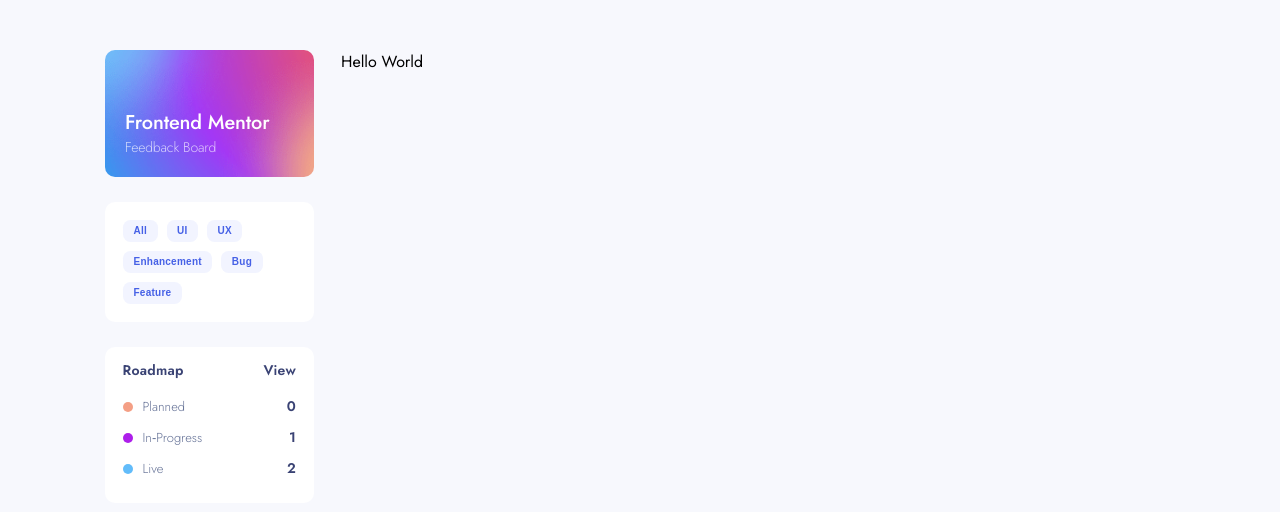
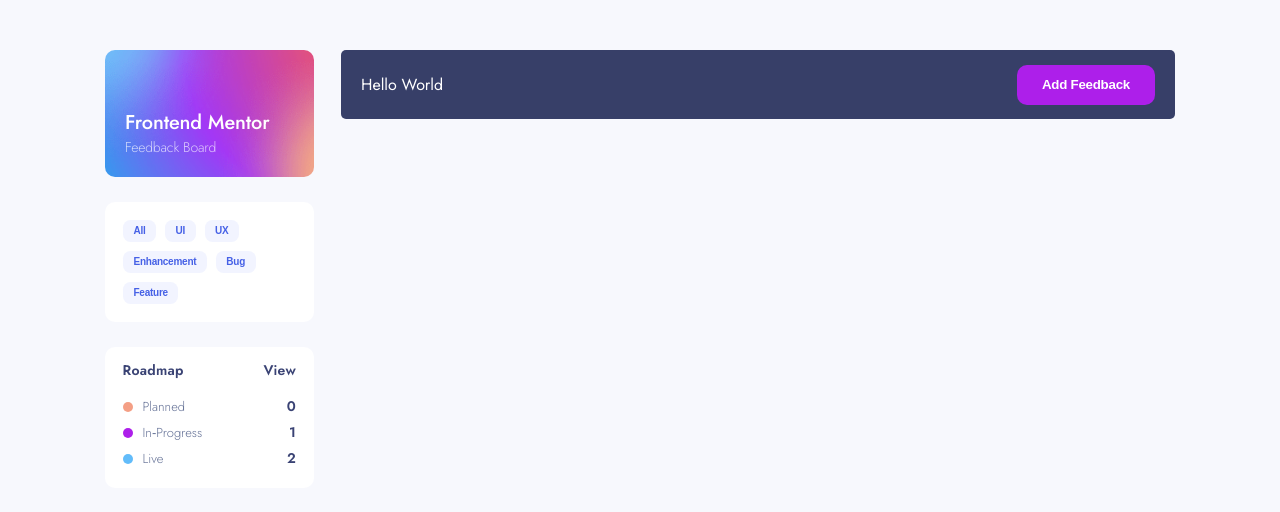
Before and after one commit to DanilKuznet1/React-Projects, a React (Create React App) app in the folder product feedback board/product-feedback-app/: page / in a window 1280 px wide. Shown: the top 512 px of the page. Built offline with nearby package versions, Linux system fonts and the light colour scheme.

Commit message:
header is done
just need to insert other components

```diff
--- a/product feedback board/product-feedback-app/src/App.js
+++ b/product feedback board/product-feedback-app/src/App.js
@@ -5,11 +5,14 @@
 import Flex from "./Components/Flex";
 import Features from "./Components/Features";
 import RoadmapInfo from "./Components/RoadmapInfo";
+import HeaderWrapper from "./Components/HeaderWrapper";
 
 const theme = {
   colors: {
     purple: "#AD1FEA",
+    purpleHover: "#C75AF6",
     blue: "#4661E6",
+    blueHover: "#CFD7FF",
     lightBlue: "#62BCFA",
     darkNavy: "#373F68",
     lightNavy: "#3A4374",
@@ -42,7 +45,7 @@
             <RoadmapInfo />
           </Flex>
           <Flex gap="2.5rem" direction="column">
-            Hello World
+            <HeaderWrapper />
           </Flex>
         </Container>
       </>
--- a/product feedback board/product-feedback-app/src/Components/Button.js
+++ b/product feedback board/product-feedback-app/src/Components/Button.js
@@ -1,9 +1,17 @@
-import { FeaturesButton } from "./styles/Button.styled";
+import { StyledButton, FeaturesButton } from "./styles/Button.styled";
 
-export default function Button({ bg, children, color }) {
-  return (
-    <FeaturesButton color={color} bg={bg}>
-      {children}
-    </FeaturesButton>
-  );
+export default function Button({ bg, children, color, features, ...rest }) {
+  if (features) {
+    return (
+      <FeaturesButton color={color} bg={bg}>
+        {children}
+      </FeaturesButton>
+    );
+  } else {
+    return (
+      <StyledButton color={color} bg={bg}>
+        {children}
+      </StyledButton>
+    );
+  }
 }
--- a/product feedback board/product-feedback-app/src/Components/Features.js
+++ b/product feedback board/product-feedback-app/src/Components/Features.js
@@ -9,7 +9,13 @@
       <StyledFeatures>
         {featureNames.map((name, index) => {
           return (
-            <Button key={index} color="blue" bg="mediumGray">
+            <Button
+              onClick={() => console.log({ name })}
+              features
+              key={index}
+              color="blue"
+              bg="mediumGray"
+            >
               {name}
             </Button>
           );
--- a/product feedback board/product-feedback-app/src/Components/Flex.js
+++ b/product feedback board/product-feedback-app/src/Components/Flex.js
@@ -4,6 +4,7 @@
   return (
     <>
       <StyledFlex
+        mb={props.mb}
         content={props.content}
         align={props.align}
         gap={props.gap}
--- /dev/null
+++ b/product feedback board/product-feedback-app/src/Components/HeaderWrapper.js
@@ -0,0 +1,17 @@
+import { StyledHeaderWrapper } from "./styles/HeaderWrapper.styled";
+import Button from "./Button";
+import Flex from "./Flex";
+
+export default function HeaderWrapper() {
+  return (
+    <StyledHeaderWrapper>
+      {/* here I will import other components such as Suggestions(), SortBy(), Button() */}
+      <Flex align="center" content="space-between">
+        Hello World
+        <Button color="white" bg="purple">
+          Add Feedback
+        </Button>
+      </Flex>
+    </StyledHeaderWrapper>
+  );
+}
--- a/product feedback board/product-feedback-app/src/Components/RoadmapData.js
+++ b/product feedback board/product-feedback-app/src/Components/RoadmapData.js
@@ -25,7 +25,7 @@
       <StyledRoadmapData>
         {roadmapData.map((data, index) => {
           return (
-            <Flex key={index} content="space-between">
+            <Flex key={index} content="space-between" mb=".5rem">
               <div>
                 <SpanCircle bg={data.bg}></SpanCircle>
                 <h5>{data.text}</h5>
--- a/product feedback board/product-feedback-app/src/Components/styles/Button.styled.js
+++ b/product feedback board/product-feedback-app/src/Components/styles/Button.styled.js
@@ -4,24 +4,31 @@
   background-color: ${(props) => props.theme.colors[props.bg]};
   border: none;
   border-radius: 1rem;
-  padding: 1.5rem 2.5rem;
+  padding: 1.25rem 2.5rem;
   font-weight: 600;
-  color: #fff;
-  letter-spacing: 0.025rem;
+  color: ${(props) => props.theme.colors[props.color]};
+  letter-spacing: -0.25px;
   cursor: pointer;
+
+  &:hover {
+    background-color: ${(props) => props.theme.colors[props.bg + "Hover"]};
+  }
 `;
 
 export const FeaturesButton = styled(StyledButton)`
   padding: 0.55rem 1.05rem;
   font-size: 1rem;
   font-weight: 500;
-  color: ${(props) => props.theme.colors[props.color]};
   border-radius: 0.75rem;
   transition: all 0.15s;
 
-  &:hover,
-  &:active {
+  &:focus {
     background-color: ${({ theme }) => theme.colors.blue};
     color: #fff;
   }
+
+  &:hover {
+    background-color: ${({ theme }) => theme.colors.blueHover};
+    color: ${({ theme }) => theme.colors.blue};
+  }
 `;
--- a/product feedback board/product-feedback-app/src/Components/styles/Features.styled.js
+++ b/product feedback board/product-feedback-app/src/Components/styles/Features.styled.js
@@ -6,6 +6,12 @@
   background-color: #fff;
   border-radius: 1rem;
 
+  div {
+    display: flex;
+    gap: 0.5rem;
+    flex-wrap: wrap;
+  }
+
   & > button {
     font-weight: 600;
     margin: 0.45rem;
--- a/product feedback board/product-feedback-app/src/Components/styles/Flex.styled.js
+++ b/product feedback board/product-feedback-app/src/Components/styles/Flex.styled.js
@@ -6,5 +6,5 @@
   justify-content: ${({ content }) => content || ""};
   flex-direction: ${({ direction }) => direction || "row"};
   gap: ${({ gap }) => gap};
-  margin-bottom: 1rem;
+  margin-bottom: ${({ mb }) => mb || "0"};
 `;
--- /dev/null
+++ b/product feedback board/product-feedback-app/src/Components/styles/HeaderWrapper.styled.js
@@ -0,0 +1,9 @@
+import styled from "styled-components";
+
+export const StyledHeaderWrapper = styled.header`
+  width: 100%;
+  color: #fff;
+  padding: 1.45rem 2rem;
+  background-color: ${({ theme }) => theme.colors.darkNavy};
+  border-radius: 0.5rem;
+`;
```
